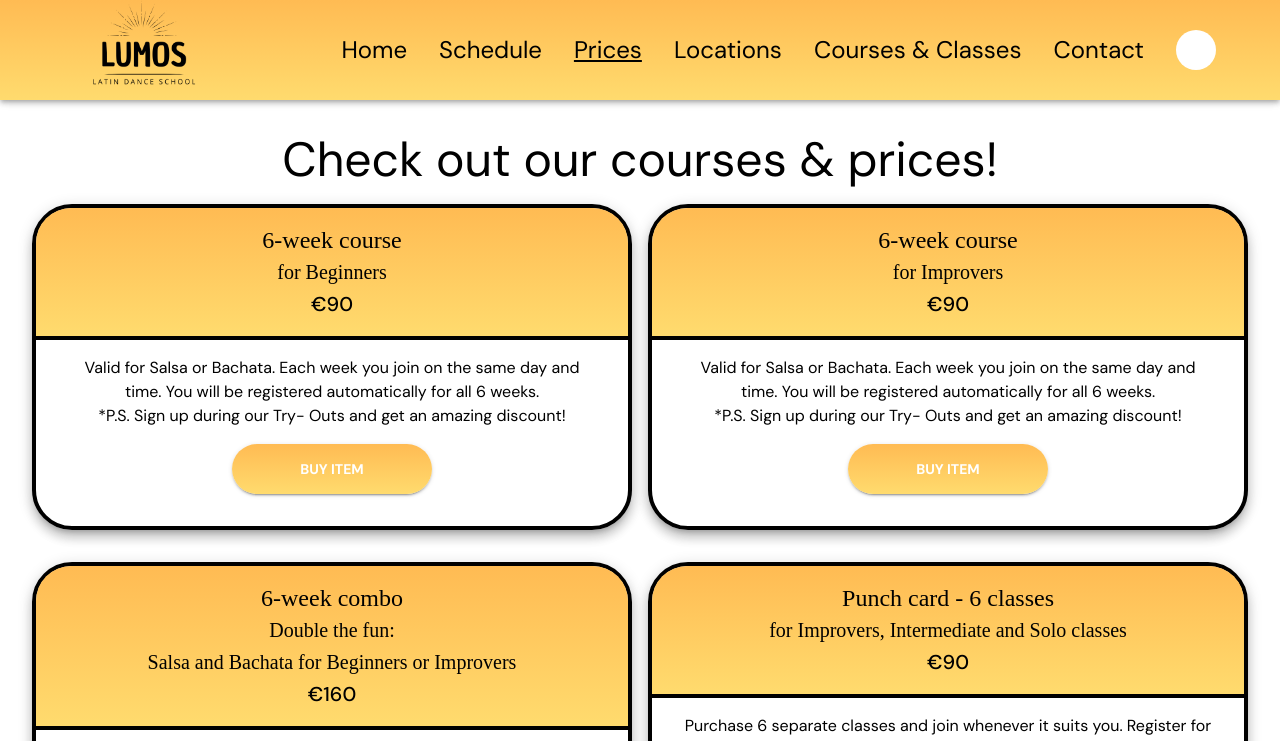
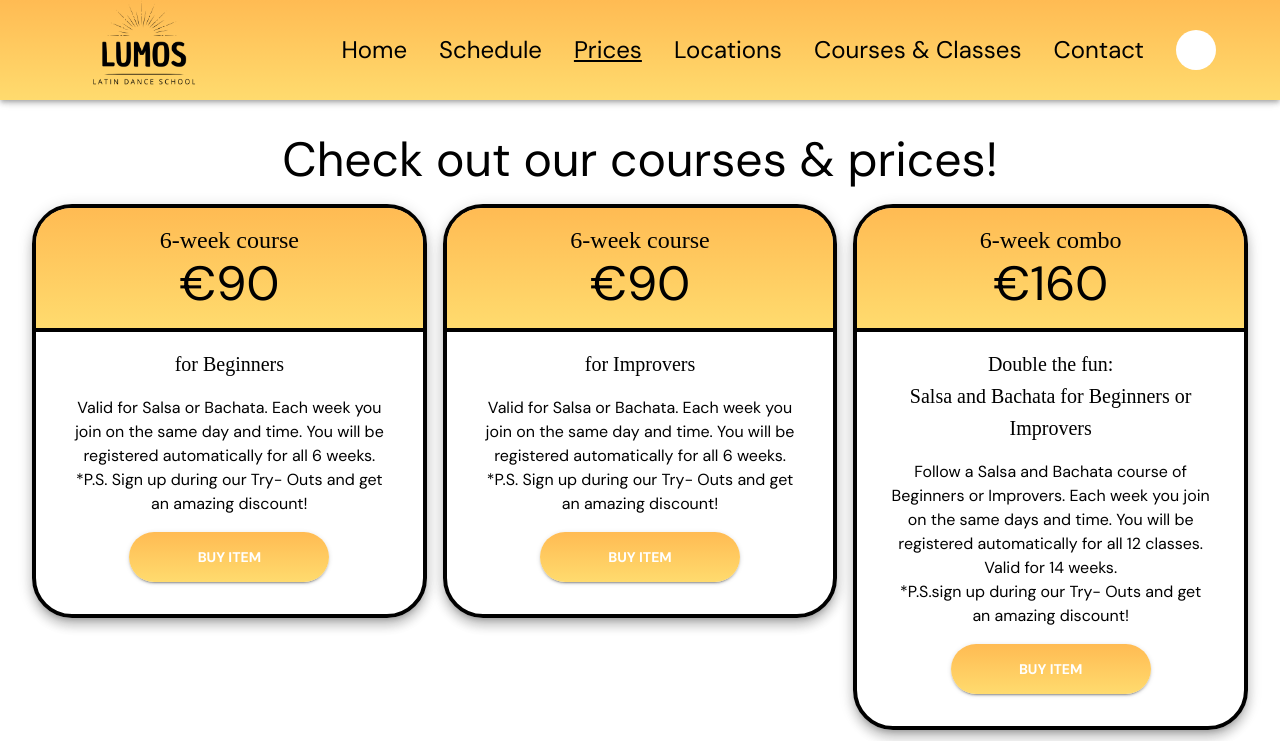
Before and after one commit to Lucobsen/lumos, a React (Vite) app: page /prices in a window 1280 px wide. Shown: the top 741 px of the page. Built offline with nearby package versions, Linux system fonts and the light colour scheme; some icons are missing; a web font is replaced by a local one.

Commit message:
update price info

```diff
--- a/src/components/PriceItem.tsx
+++ b/src/components/PriceItem.tsx
@@ -18,16 +18,17 @@ export const PriceItem = ({ title, subtitle, info, cost, actionItem }: PriceItem
                     variant='h5'>
                     {t(title)}
                 </Typography>
+                <Typography color='black' variant='h3'>{cost}</Typography>
+            </Box>
+            <Stack my={2} px={4} spacing={2} alignItems='center'>
                 <Typography
+                    textAlign='center'
                     fontFamily='Chau Philomene One'
                     color='black'
                     variant='h6'
                     whiteSpace='pre-line'>
                     {t(subtitle)}
                 </Typography>
-                <Typography color='black' variant='h6'>{cost}</Typography>
-            </Box>
-            <Stack my={2} px={4} spacing={2} alignItems='center'>
                 <Typography
                     color='black'
                     variant='body1'
--- a/src/routes/prices.tsx
+++ b/src/routes/prices.tsx
@@ -97,7 +97,6 @@ const Prices = () => {
                 mb={2}>
                 {t('prices.header')}
             </Typography>
-
             <Grid
                 container
                 columnSpacing={2}
@@ -105,8 +104,7 @@ const Prices = () => {
                 justifyContent='center'
             >
                 {priceItems.map(item =>
-
-                    <Grid size={{ xs: 12, sm: 12, md: 6, lg: spacing, xl: spacing }}>
+                    <Grid size={{ xs: 12, sm: 6, md: 4, lg: 4, xl: spacing }}>
                         <PriceItem {...item} />
                     </Grid>
                 )}
```
